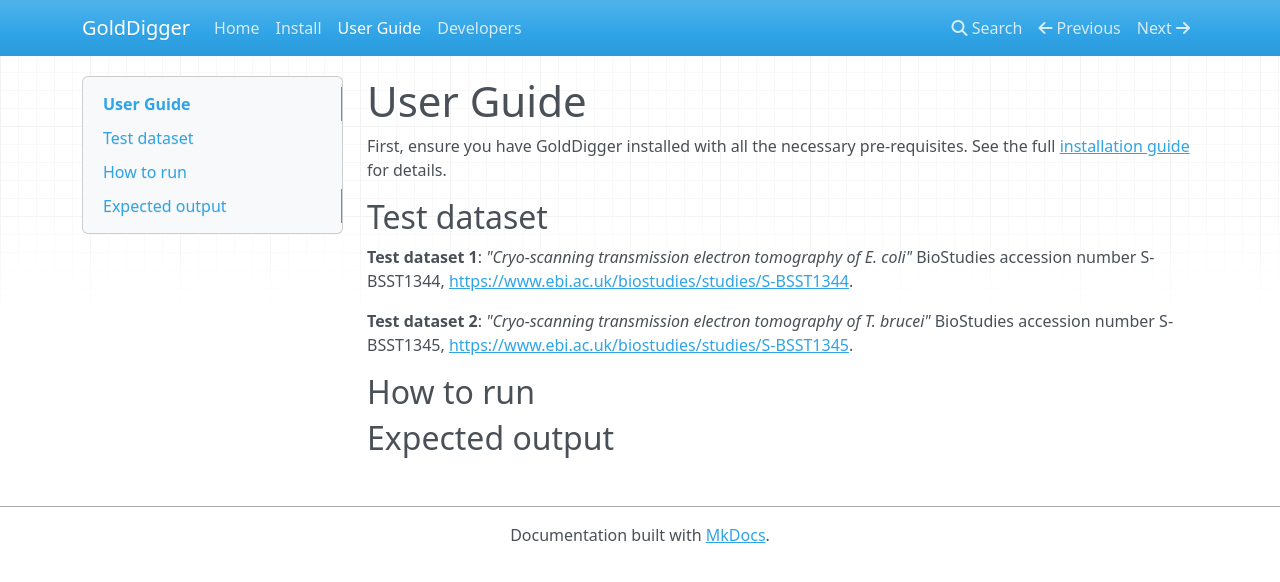
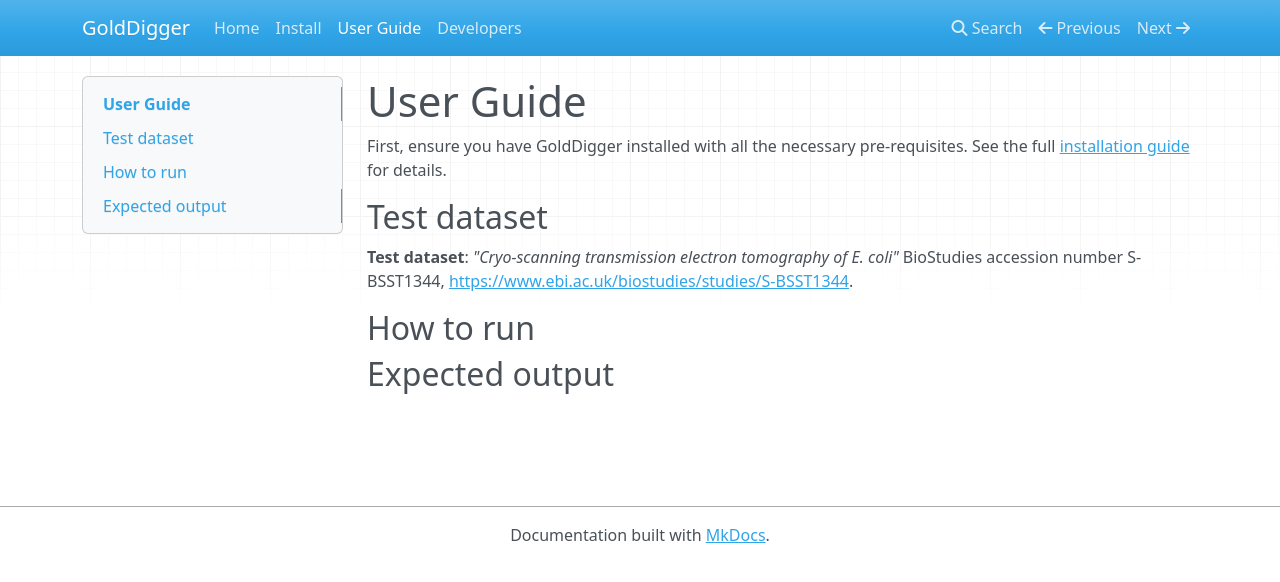
Before and after one commit to CryoSTEM-tools/GoldDigger, an MkDocs documentation site: the page built from docs/user_guide.md, in a window 1280 px wide. Shown: the top 582 px of the page. Built offline with MkDocs 1.6.1, drawn with Linux system fonts in a browser that asks for light colours; nearby versions of some CDN libraries.

Commit message:
Update user_guide.md - remove test dataset link that goes with Checkers

```diff
--- a/docs/user_guide.md
+++ b/docs/user_guide.md
@@ -4,9 +4,7 @@
 
 ## Test dataset
 
-**Test dataset 1**: *"Cryo-scanning transmission electron tomography of E. coli"* BioStudies accession number S-BSST1344, [https://www.ebi.ac.uk/biostudies/studies/S-BSST1344](https://www.ebi.ac.uk/biostudies/studies/S-BSST1344).
-
-**Test dataset 2**: *"Cryo-scanning transmission electron tomography of T. brucei"* BioStudies accession number S-BSST1345, [https://www.ebi.ac.uk/biostudies/studies/S-BSST1345](https://www.ebi.ac.uk/biostudies/studies/S-BSST1345).
+**Test dataset**: *"Cryo-scanning transmission electron tomography of E. coli"* BioStudies accession number S-BSST1344, [https://www.ebi.ac.uk/biostudies/studies/S-BSST1344](https://www.ebi.ac.uk/biostudies/studies/S-BSST1344).
 
 ## How to run
 
```
